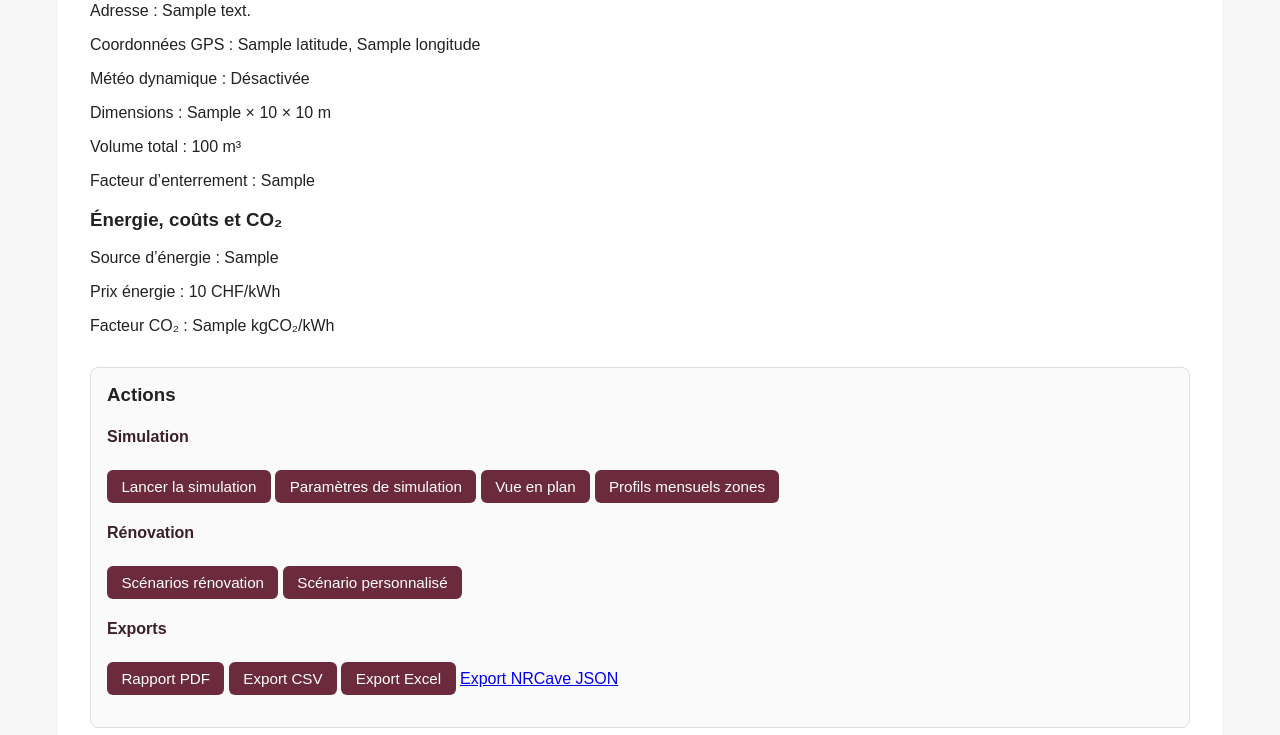
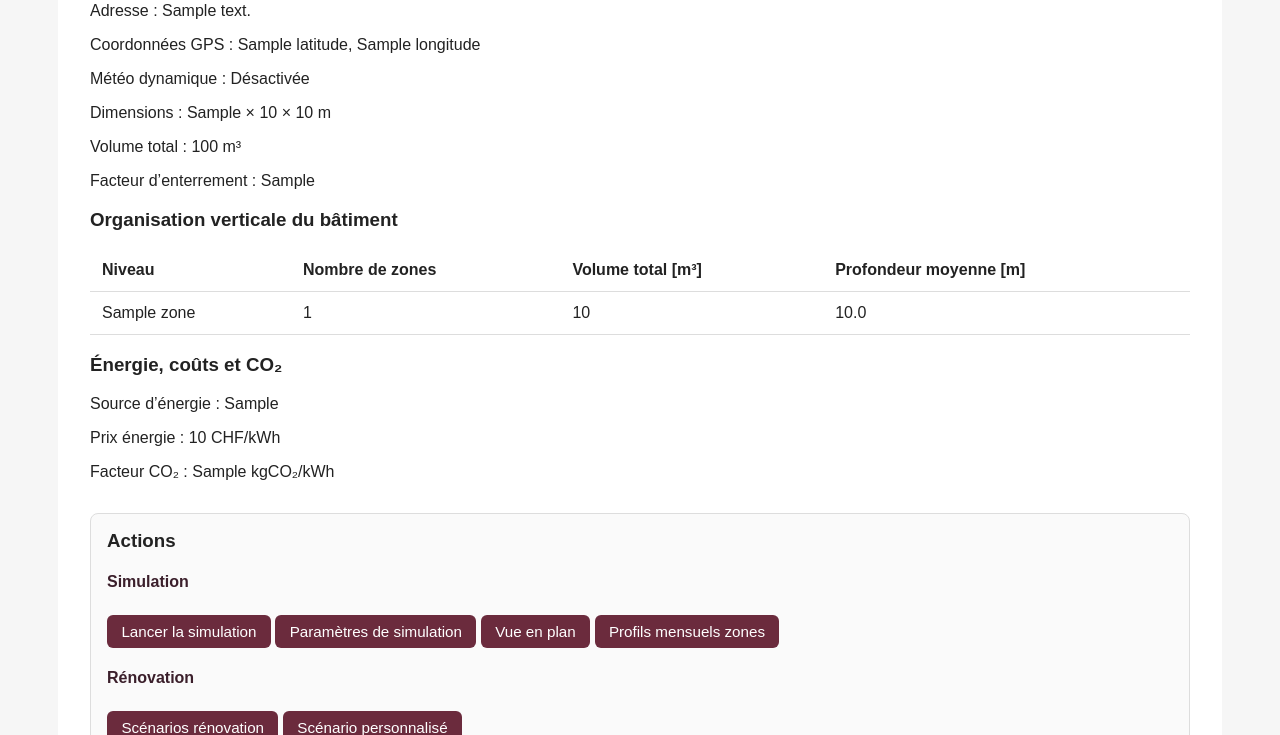
Before and after one commit to gilloubourdin-lgtm/simulcave, a FastAPI app: template app/templates/cave_detail.html in a window 1280 px wide. Shown: the part 259-994 px from the top of the page. Run offline with FastAPI, Linux system fonts and the light colour scheme; the template is opened without the code that fills it: most values are stand-ins (such as "Sample title", 1, 10 or a date in 2020).

Commit message:
Improve dashboard

```diff
--- a/app/templates/cave_detail.html
+++ b/app/templates/cave_detail.html
@@ -26,6 +26,56 @@
 <p>Dimensions : {{ cave.length_m }} × {{ cave.width_m }} × {{ cave.height_m }} m</p>
 <p>Volume total : {{ cave.length_m * cave.width_m * cave.height_m }} m³</p>
 <p>Facteur d’enterrement : {{ cave.buried_factor }}</p>
+
+<h3>Organisation verticale du bâtiment</h3>
+
+<table>
+  <thead>
+    <tr>
+      <th>Niveau</th>
+      <th>Nombre de zones</th>
+      <th>Volume total [m³]</th>
+      <th>Profondeur moyenne [m]</th>
+    </tr>
+  </thead>
+  <tbody>
+    {% set levels = {} %}
+
+    {% for zone in cave.zones %}
+      {% set level_name = zone.level_name or "Rez" %}
+      {% if level_name not in levels %}
+        {% set _ = levels.update({
+          level_name: {
+            "count": 0,
+            "volume": 0,
+            "depth": 0
+          }
+        }) %}
+      {% endif %}
+
+      {% set _ = levels[level_name].update({
+        "count": levels[level_name]["count"] + 1,
+        "volume": levels[level_name]["volume"] + zone.volume_m3,
+        "depth": levels[level_name]["depth"] + (zone.floor_depth_m or 0)
+      }) %}
+    {% endfor %}
+
+    {% for level_name, data in levels.items() %}
+    <tr>
+      <td>{{ level_name }}</td>
+      <td>{{ data.count }}</td>
+      <td>{{ data.volume|round(1) }}</td>
+      <td>
+        {% if data.count > 0 %}
+          {{ (data.depth / data.count)|round(1) }}
+        {% else %}
+          0
+        {% endif %}
+      </td>
+    </tr>
+    {% endfor %}
+  </tbody>
+</table>
 
 <h3>Énergie, coûts et CO₂</h3>
 <p>Source d’énergie : {{ cave.energy_source }}</p>
--- a/app/templates/cave_plan.html
+++ b/app/templates/cave_plan.html
@@ -168,6 +168,8 @@ setThermalMode("winter");
       <th>Temp. hiver [°C]</th>
       <th>Temp. été [°C]</th>
       <th>Humidité [%]</th>
+      <th>Niveau</th>
+      <th>Profondeur [m]</th>
     </tr>
   </thead>
   <tbody>
@@ -182,6 +184,8 @@ setThermalMode("winter");
       <td>{{ zone.target_temp_winter_c }}</td>
       <td>{{ zone.target_temp_summer_c }}</td>
       <td>{{ zone.target_humidity_percent }}</td>
+      <td>{{ zone.level_name or "Rez" }}</td>
+      <td>{{ zone.floor_depth_m or 0 }}</td>
     </tr>
     {% endfor %}
   </tbody>
```
Also changed, not shown: app/templates/report_pdf.html (+8 -0 lines).
